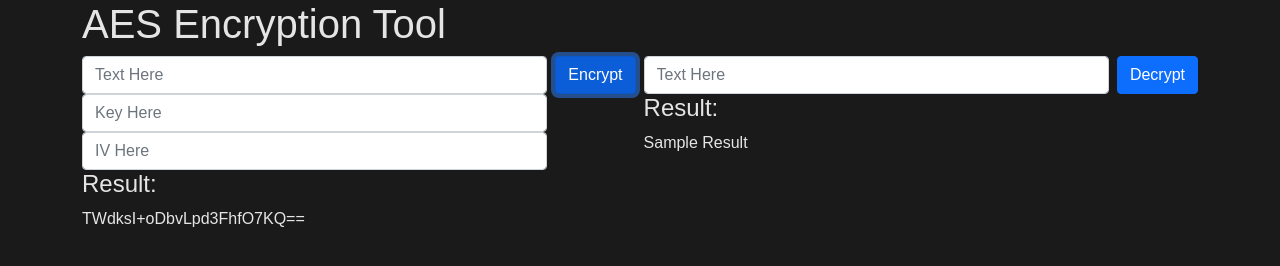
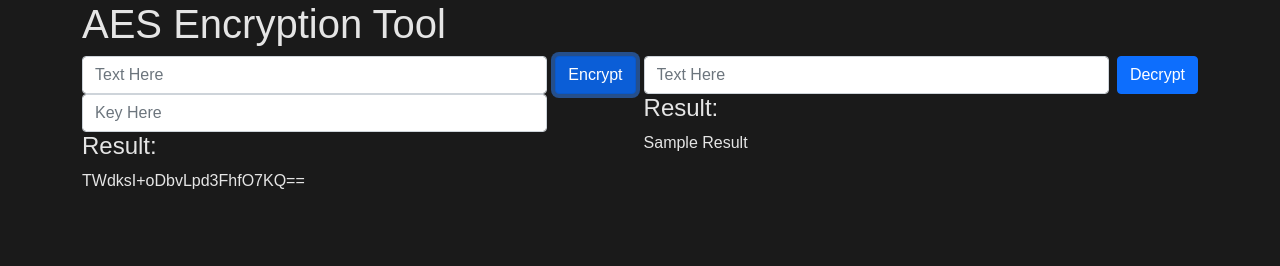
Before and after one commit to tshego3/JavaScriptAesEncryption, a plain HTML site: page index.html in a window 1280 px wide. Both pictures are taken after a click on the button "Encrypt". Drawn offline with nearby package versions, Linux system fonts and the light colour scheme.

Commit message:
Update index.html

```diff
--- a/index.html
+++ b/index.html
@@ -35,8 +35,6 @@
                 <input type="text" class="form-control" id="inputString" placeholder="Text Here">
                 <label for="inputKey" class="visually-hidden">Text</label>
                 <input type="text" class="form-control" id="inputKey" placeholder="Key Here">
-                <label for="inputIV" class="visually-hidden">Text</label>
-                <input type="text" class="form-control" id="inputIV" placeholder="IV Here">
                 <h4>Result:</h4>
                 <p id="txtResult">Sample Result</p>
             </div>
@@ -59,14 +57,14 @@
         function AesEncryption() {
             var txtInput = document.getElementById("inputString").value;
             var txtKey = document.getElementById("inputKey").value;
-            var txtIV = document.getElementById("inputIV").value;
+            var txtIV = encryptStringToBase64(txtKey);
             document.getElementById("txtResult").innerHTML = encryptString(txtInput, txtKey, txtIV);
         }
 
         function AesDecryption() {
             var txtInput = document.getElementById("inputEncryptedString").value;
             var txtKey = document.getElementById("inputKey").value;
-            var txtIV = document.getElementById("inputIV").value;
+            var txtIV = encryptStringToBase64(txtKey);
             document.getElementById("txtDecryptedResult").innerHTML = decryptString(txtInput, txtKey, txtIV).toString(CryptoJS.enc.Utf8);
         }
 
@@ -76,6 +74,13 @@
             var iv = new CryptoJS.lib.WordArray.init(keyBytes.words.splice(32 / 4), 16);
             var encrypted = CryptoJS.AES.encrypt(encryptString, key, { iv: iv, });
             return encrypted;
+        }
+
+        function encryptStringToBase64(encryptString) {
+            var textString = encryptString;
+            var words = CryptoJS.enc.Utf8.parse(textString);
+            var base64 = CryptoJS.enc.Base64.stringify(words);
+            return base64;
         }
 
         function decryptString(encryptedString, secretKey, secretIV) {
```
